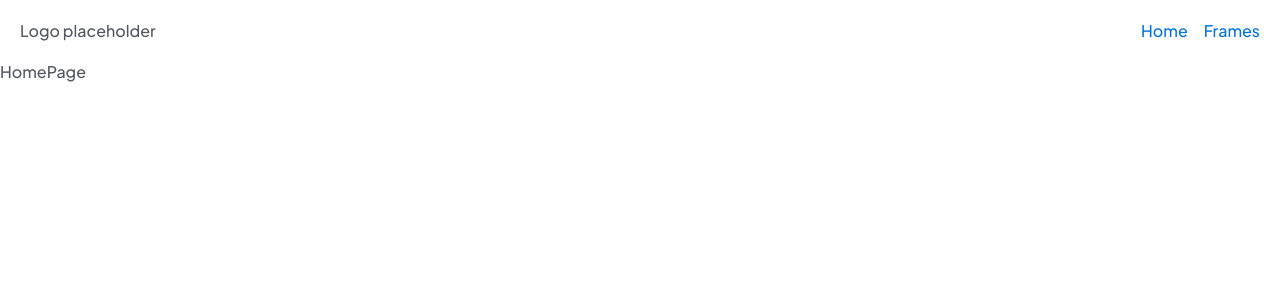
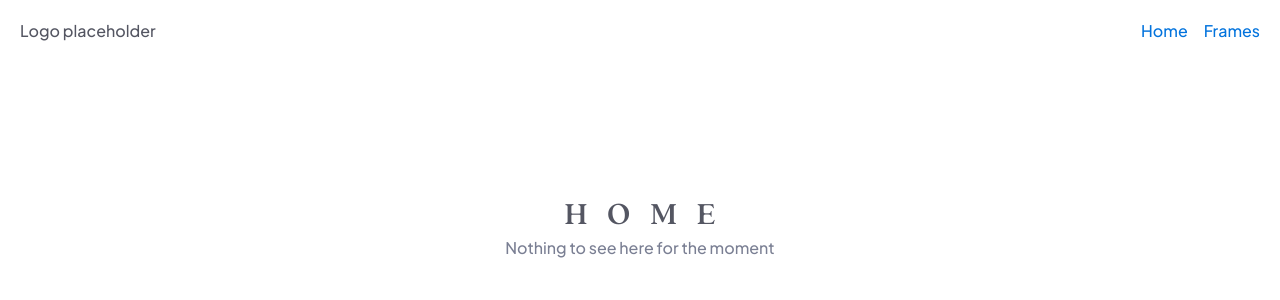
Before and after one commit to maximelbv/portfolio, a React (Vite) app in the folder client/: page / in a window 1280 px wide. Shown: the top 300 px of the page. Built offline with nearby package versions, Linux system fonts and the light colour scheme.

Commit message:
add gsap, char helper and animate the ClassicHeroHeader

```diff
--- a/client/package.json
+++ b/client/package.json
@@ -10,6 +10,7 @@
     "preview": "vite preview"
   },
   "dependencies": {
+    "gsap": "^3.12.5",
     "react": "18.2.0",
     "react-dom": "18.2.0",
     "react-router-dom": "6.23.1",
--- a/client/src/components/ClassicHeroHeader/ClassicHeroHeader.tsx
+++ b/client/src/components/ClassicHeroHeader/ClassicHeroHeader.tsx
@@ -1,4 +1,7 @@
+import { useEffect } from "react";
 import styled from "styled-components";
+import { gsap } from "gsap";
+import { splitTextToHtmlChars } from "../../helpers/textHelper";
 
 interface IProps {
   title: string;
@@ -8,27 +11,52 @@ interface IProps {
 const StyledHeader = styled.div`
   padding: 140px 0;
   display: flex;
+  gap: ${({ theme }) => theme.spacing.S_M};
   flex-direction: column;
   align-items: center;
   justify-content: center;
   text-align: center;
-  & h1 {
+  & .title {
+    display: flex;
     font-family: ${({ theme }) => theme.fonts.Quincy};
     font-weight: 500;
-    letter-spacing: ${({ theme }) => theme.spacing.M_XXS};
     margin-right: -${({ theme }) => theme.spacing.M_XXS};
+    line-height: ${({ theme }) => theme.spacing.M_S};
+    clip-path: polygon(0 0, 100% 0, 100% 100%, 0% 100%);
+    & > * {
+      margin-right: ${({ theme }) => theme.spacing.M_XXS};
+      transform: translateY(${({ theme }) => theme.spacing.M_S});
+    }
+    font-size: ${({ theme }) => theme.fontSize.XL};
     text-transform: uppercase;
+    transition: transform 0.5s;
   }
-  & span {
+  & .description {
     color: ${({ theme }) => theme.colors.subtext};
+    opacity: 0;
   }
 `;
 
 const ClassicHeroHeader = ({ title, description }: IProps) => {
+  useEffect(() => {
+    gsap.to(".char", {
+      y: 0,
+      ease: "power4.inOut",
+      stagger: 0.05,
+      duration: 1,
+    });
+    gsap.to(".description", {
+      opacity: 1,
+      ease: "power4.inOut",
+      delay: 0.6,
+      duration: 2.5,
+    });
+  }, []);
+
   return (
     <StyledHeader>
-      <h1>{title}</h1>
-      <span>{description}</span>
+      <div className="title">{splitTextToHtmlChars(title)}</div>
+      <span className="description">{description}</span>
     </StyledHeader>
   );
 };
--- /dev/null
+++ b/client/src/helpers/textHelper.tsx
@@ -0,0 +1,7 @@
+export const splitTextToHtmlChars = (text: string) => {
+  return text.split("").map((char, index) => (
+    <div key={index} className="char">
+      {char}
+    </div>
+  ));
+};
--- a/client/src/pages/HomePage.tsx
+++ b/client/src/pages/HomePage.tsx
@@ -1,5 +1,19 @@
+import ClassicHeroHeader from "../components/ClassicHeroHeader/ClassicHeroHeader";
+
 const HomePage = () => {
-  return <div>HomePage</div>;
+  const pageMeta: IPageMeta = {
+    title: "Home",
+    description: "Nothing to see here for the moment",
+  };
+
+  return (
+    <div>
+      <ClassicHeroHeader
+        title={pageMeta.title}
+        description={pageMeta.description}
+      />
+    </div>
+  );
 };
 
 export default HomePage;
```
Also changed, not shown: 1 other file (tests, documents, lock files or other folders).
